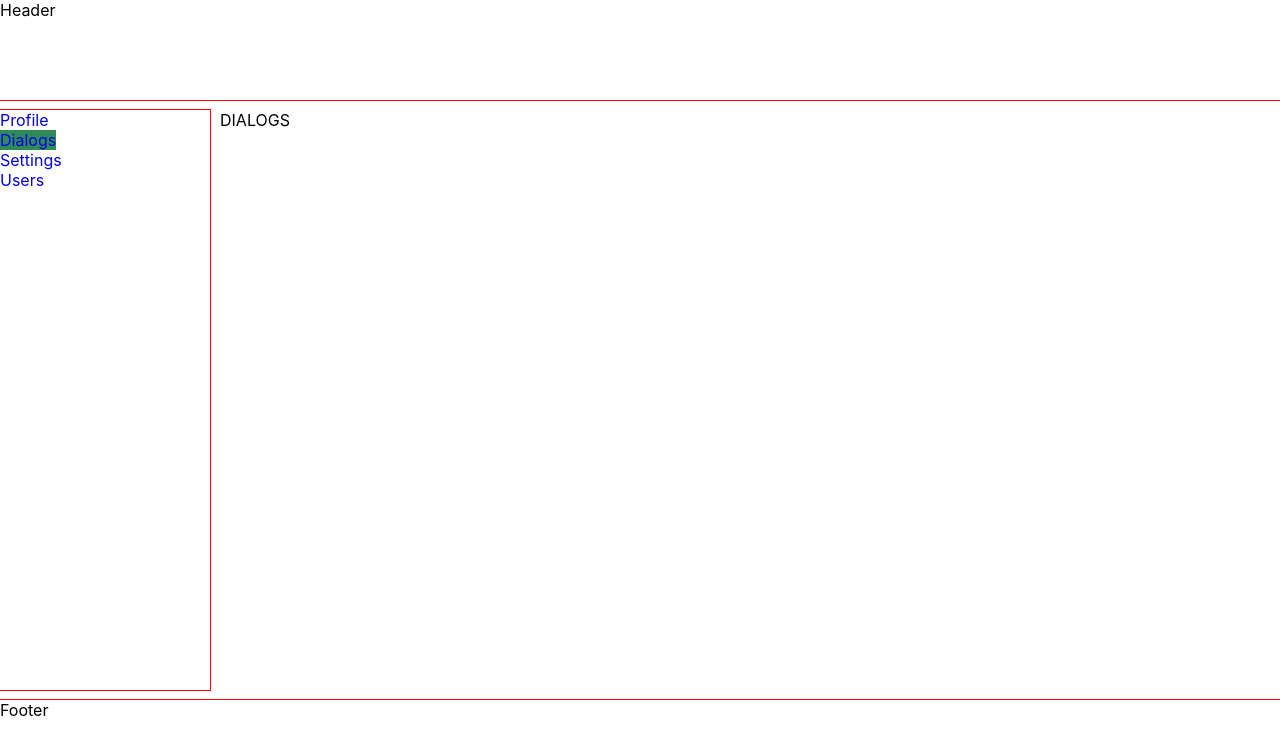
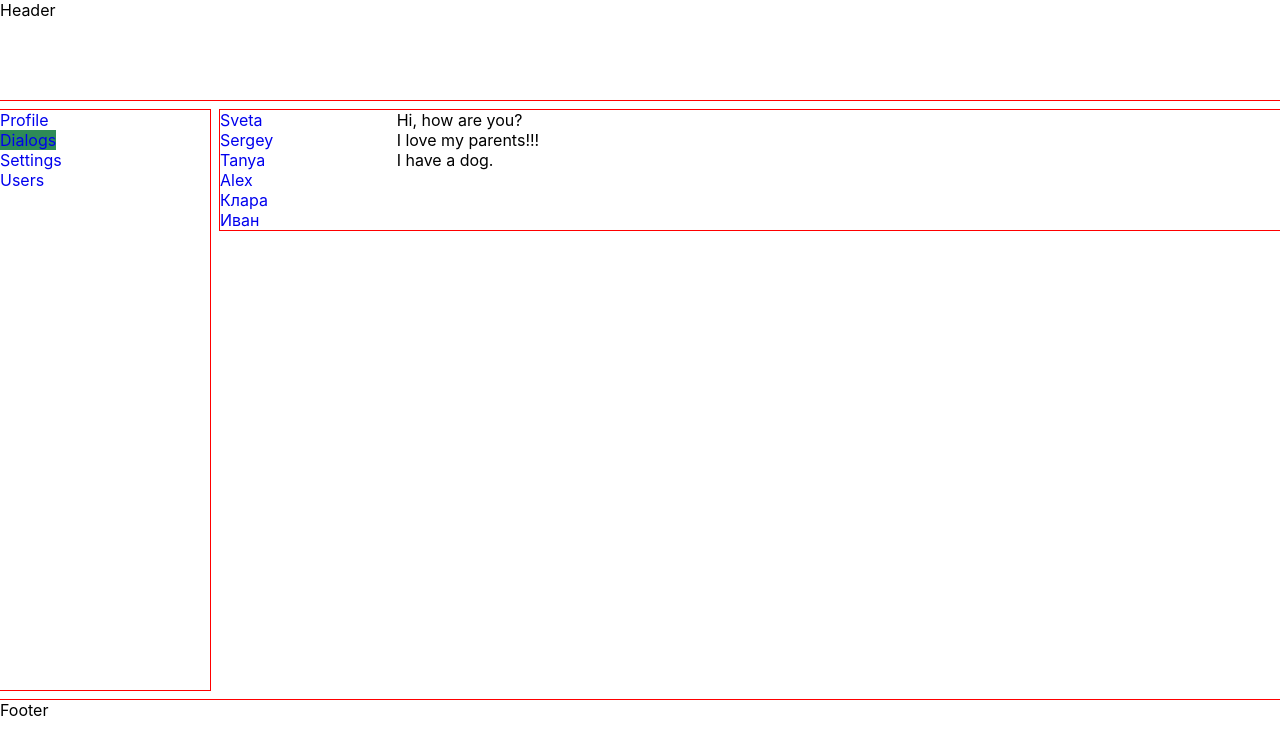
Before and after one commit to grok88/sw_2022, a React (Create React App) app: page /dialogs in a window 1280 px wide. Shown: the top 754 px of the page. Built offline with nearby package versions, Linux system fonts and the light colour scheme.

Commit message:
23 - dialogs props

```diff
--- a/src/App.tsx
+++ b/src/App.tsx
@@ -15,7 +15,7 @@ function App() {
             <div className={'app-content'}>
                 <Routes>
                     <Route path={'/profile'} element={<Profile/>}/>
-                    <Route  path={'/dialogs'} element={<Dialogs/>}/>
+                    <Route  path={'/dialogs/*'} element={<Dialogs/>}/>
                 </Routes>
             </div>
             <Footer/>
--- a/src/components/Dialogs/Dialogs.tsx
+++ b/src/components/Dialogs/Dialogs.tsx
@@ -1,23 +1,51 @@
 import React from 'react';
 import styles from './dialogs.module.css';
+import {NavLink} from 'react-router-dom';
 
-export type DialogsProps = {
+const dialogs: DialogItemPropsType[] = [
+    {name: 'Sveta', id: 1},
+    {name: 'Sergey', id: 2},
+    {name: 'Tanya', id: 3},
+    {name: 'Alex', id: 4},
+    {name: 'Клара', id: 5},
+    {name: 'Иван', id: 6},
+]
+const messages: MessageItemPropsType[] = [
+    {message: 'Hi, how are you?', id: 1},
+    {message: 'I love my parents!!!', id: 2},
+    {message: 'I have a dog.', id: 3},
+]
 
-}
-const Dialogs:React.FC<DialogsProps> = ({}) => {
+
+export type DialogsProps = {}
+const Dialogs: React.FC<DialogsProps> = ({}) => {
     return (
-        <div>
-            DIALOGS
-            <div>
-
+        <div className={styles.dialogs} style={{outline: '1px solid red'}}>
+            <div className={styles.dialogsItems}>
+                {dialogs.map(d => <DialogItem key={d.id} name={d.name} id={d.id}/>)}
             </div>
-            <div>
-                <div>
-                    <img src="" alt=""/>
-                </div>
+            <div className={styles.messages}>
+                {messages.map(m => <Message key={m.id} id={m.id} message={m.message}/>)}
             </div>
         </div>
     );
 };
+export type DialogItemPropsType = {
+    name: string
+    id: number
+}
+const DialogItem: React.FC<DialogItemPropsType> = ({name, id}) => {
+    return <div className={`${styles.dialog} ${styles.active}`}>
+        <NavLink to={`${id}`}>{name}</NavLink>
+    </div>
+}
+
+export type MessageItemPropsType = {
+    message: string
+    id: number
+}
+const Message: React.FC<MessageItemPropsType> = ({message, id}) => {
+    return <div className={styles.message}>{message}</div>
+}
 
 export default Dialogs;
--- a/src/components/Dialogs/dialogs.module.css
+++ b/src/components/Dialogs/dialogs.module.css
@@ -0,0 +1,18 @@
+.dialogs {
+    display: grid;
+    grid-template-columns: 2fr 10fr;
+}
+
+.dialogsItems {
+
+}
+
+.dialog {
+
+}
+.dialog.active{
+   color: goldenrod;
+}
+.messages {
+
+}
--- a/src/components/Profile/MyPosts/MyPosts.tsx
+++ b/src/components/Profile/MyPosts/MyPosts.tsx
@@ -6,10 +6,14 @@ import Post from './Post/Post';
 const MyPosts = () => {
     return (
         <div>
-            MyPost
-            <div>
-                <textarea></textarea>
-                <button>Send</button>
+            <div className={styles.sendPost}>
+                <h3>MyPost</h3>
+                <div>
+                    <textarea></textarea>
+                </div>
+                <div>
+                    <button>Send</button>
+                </div>
             </div>
             <div className={styles.posts}>
                 <Post message={'How are you?'} likes={5}/>
--- a/src/components/Profile/MyPosts/myPosts.module.css
+++ b/src/components/Profile/MyPosts/myPosts.module.css
@@ -0,0 +1,7 @@
+.posts{
+    padding: 10px;
+}
+
+.sendPost{
+    padding: 10px;
+}
--- a/src/components/Profile/Profile.tsx
+++ b/src/components/Profile/Profile.tsx
@@ -2,16 +2,12 @@ import React from 'react';
 // @ts-ignore
 import styles from './profile.module.css';
 import MyPosts from './MyPosts/MyPosts';
+import ProfileInfo from './ProfileInfo/ProfileInfo';
 
 const Profile = () => {
     return (
-        <main style={{outline: '1px solid red'}} >
-            <div>
-                <img src="https://i.imgur.com/3aXPJ2f.png" alt=""/>
-            </div>
-            <div>
-                ava + description
-            </div>
+        <main style={{outline: '1px solid red'}}>
+            <ProfileInfo/>
             <MyPosts/>
         </main>
     );
--- /dev/null
+++ b/src/components/Profile/ProfileInfo/ProfileInfo.tsx
@@ -0,0 +1,16 @@
+import React from 'react';
+import styles from './profileInfo.module.css';
+
+export type ProfileInfoPropsType = {}
+const ProfileInfo: React.FC<ProfileInfoPropsType> = () => {
+    return <div className={styles.profileInfo}>
+        <div>
+            <img src="https://i.imgur.com/3aXPJ2f.png" alt=""/>
+        </div>
+        <div>
+            ava + description
+        </div>
+    </div>;
+};
+
+export default ProfileInfo;
--- /dev/null
+++ b/src/components/Profile/ProfileInfo/profileInfo.module.css
@@ -0,0 +1,3 @@
+.profileInfo{
+
+}
```
